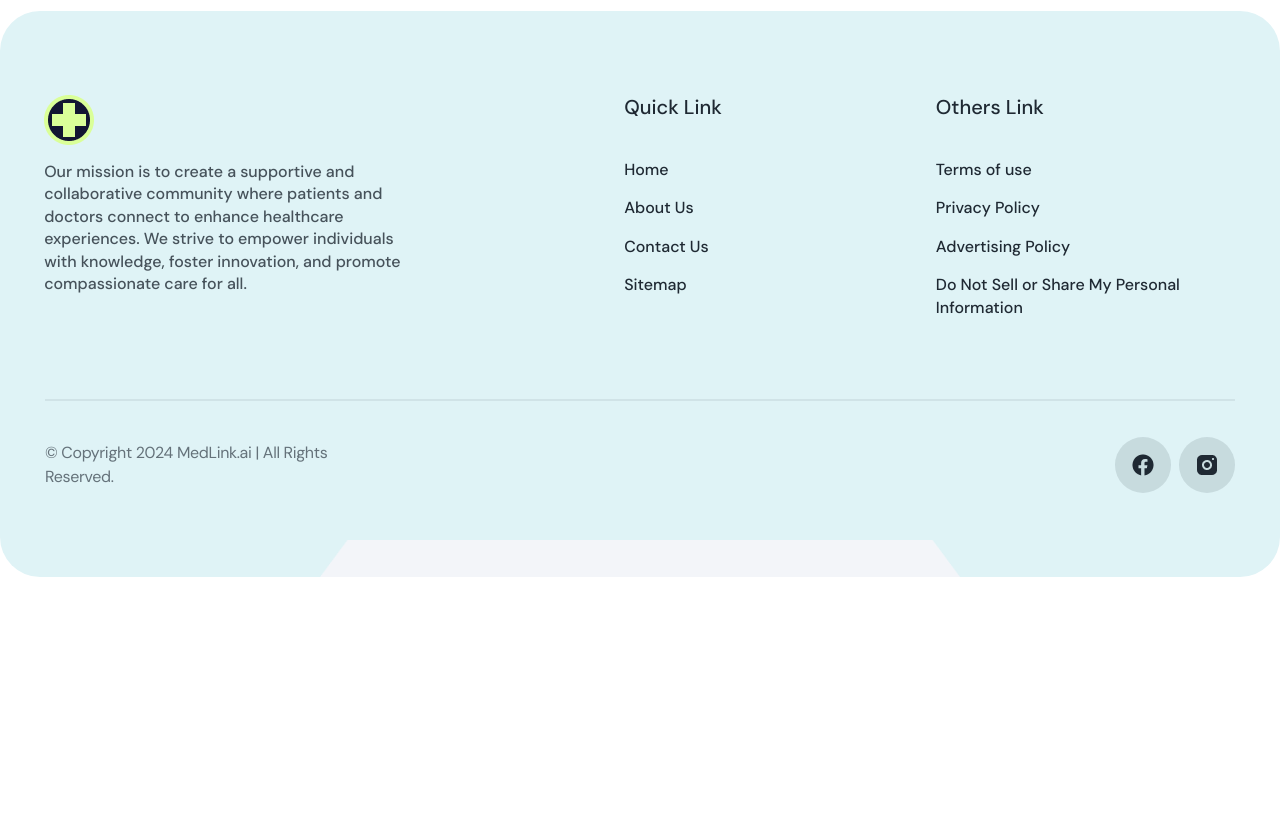
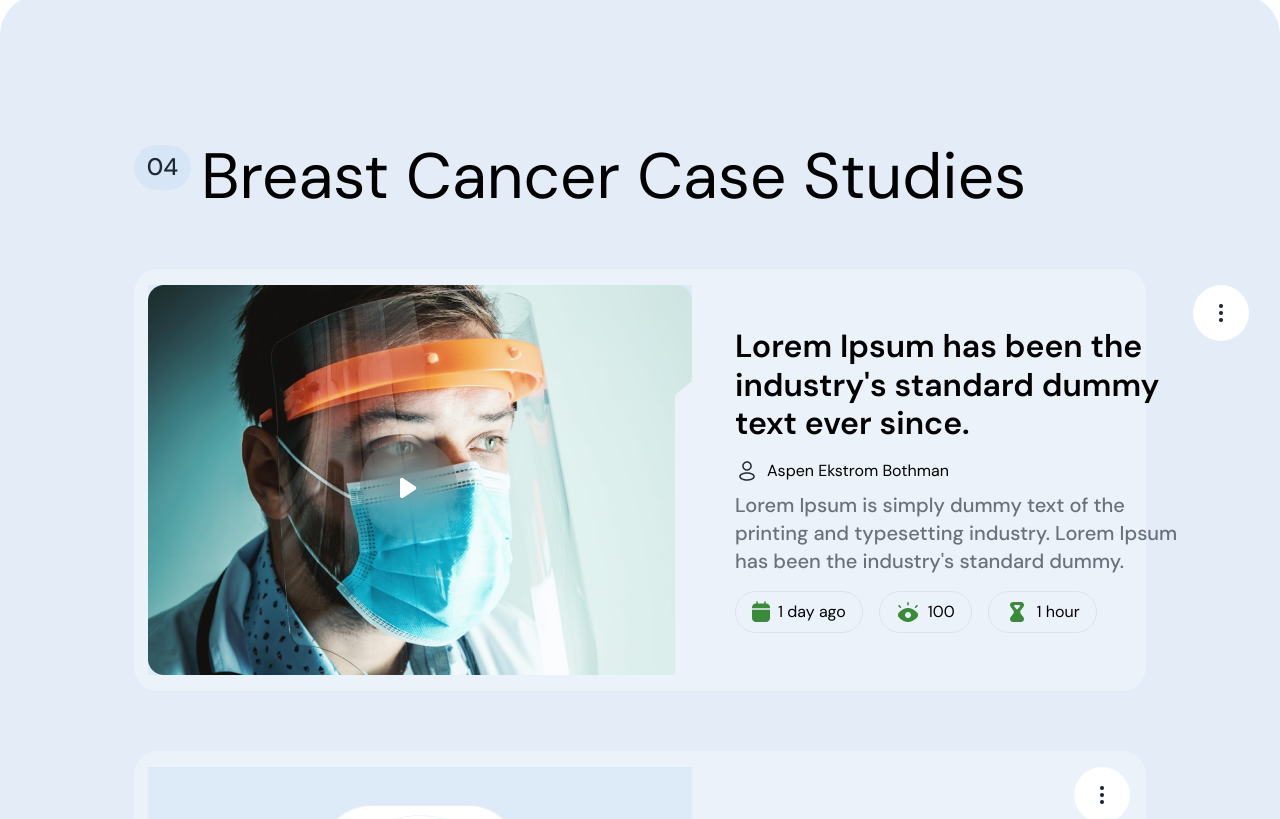
Before and after one commit to DavChaxalyan/Medlink, a Vue app: page /case-studies in a window 1280 px wide. Shown: the part 1247-2066 px from the top of the page. Before the commit the page ends 1824 px from the top, so only its background shows below. Built offline with nearby package versions, Linux system fonts and the light colour scheme; the HTML template or start-up script is replaced by a standard one; what tailwindcss-filters would draw is missing.

Commit message:
merge components

```diff
--- a/src/pages/Case Studies/CaseStudies.vue
+++ b/src/pages/Case Studies/CaseStudies.vue
@@ -2,12 +2,14 @@
     <div>
         <Header />
         <Table />
+        <BreastCase />
         <Footer />
     </div>
 </template>
 
 <script setup>
 import Header from "../../components/Header/Header.vue";
+import BreastCase from "../../components/BreastCancer/BreastCase.vue";
 import Table from "../../components/CaseStudiesPageTables/Table.vue";
 import Footer from '../../components/Footer/Footer.vue';
 
--- a/src/pages/Home/Home.vue
+++ b/src/pages/Home/Home.vue
@@ -11,7 +11,6 @@ import attendEvents from "../../assets/images/attend-events.png";
 import SliderItem01 from "../../components/sliders/01_slider/SliderItem01.vue";
 import Slider01 from "../../components/sliders/01_slider/Slider01.vue";
 import Footer from "../../components/Footer/Footer.vue";
-import BreastCase from "../../components/BreastCancer/BreastCase.vue";
 
 const slides = [
   {
@@ -77,7 +76,6 @@ const slides = [
   <VideoShowcase />
   <FAQs />
   <LatestPosts />
-  <BreastCase />
   <Footer />
 </template>
 
```
